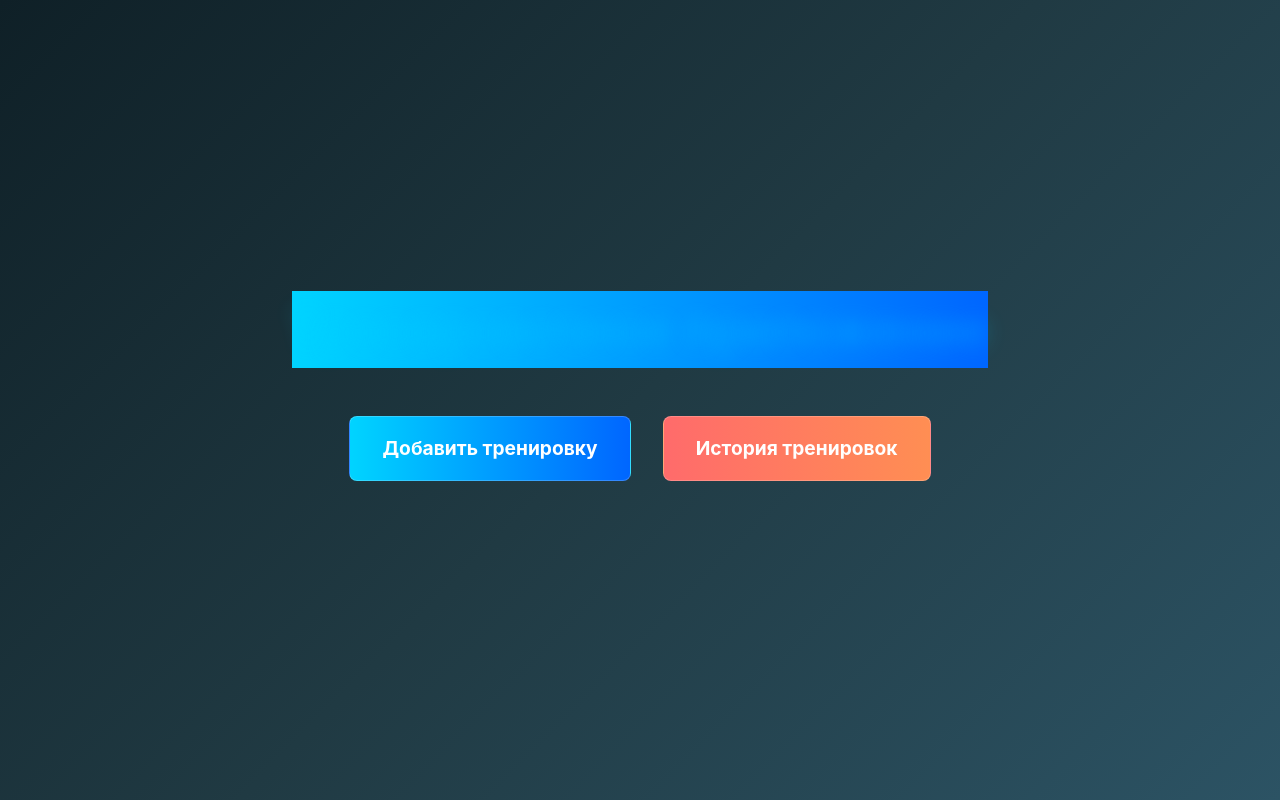
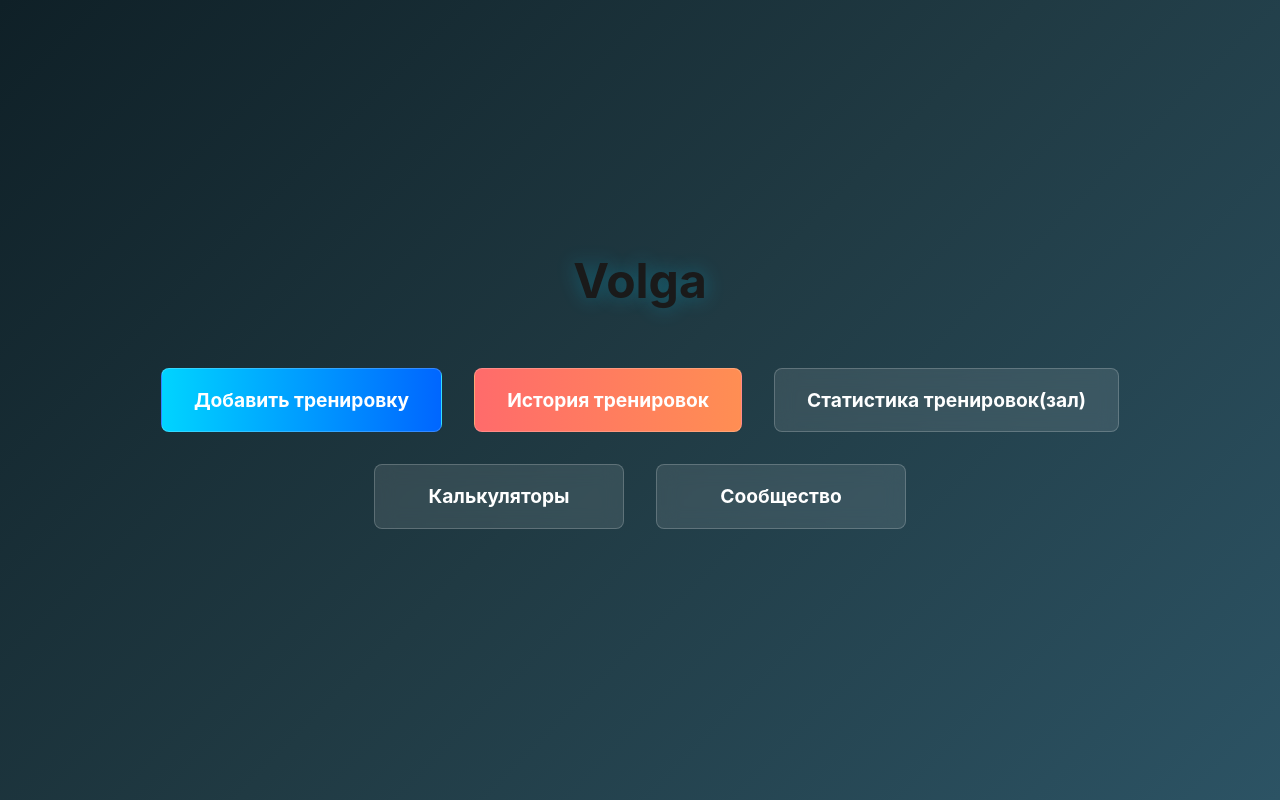
Before and after one commit to emarishkin/VolgaGym, a React (Vite) app: page / in a window 1280 px wide. Built offline with nearby package versions, Linux system fonts and the light colour scheme.

Commit message:
HomePage

```diff
--- a/src/pages/HomePage.tsx
+++ b/src/pages/HomePage.tsx
@@ -7,7 +7,7 @@ interface HomePageProps{}
 export const HomePage:FC<HomePageProps> = () => {
     return(
         <div className="home-page">
-            <h1>Тренировочное приложение</h1>
+            <h1>Volga</h1>
             <div className="buttons-container">
                 <Link to='/add-workout'>
                     Добавить тренировку
@@ -15,6 +15,15 @@ export const HomePage:FC<HomePageProps> = () => {
                 <Link to='/training-history'>
                     История тренировок
                 </Link>
+                <Link to='/training-history'>
+                    Статистика тренировок(зал)
+                </Link>
+                <Link to='/training-history'>
+                    Калькуляторы
+                </Link>
+                <Link to='/training-history'>
+                    Сообщество
+                </Link>
             </div>
         </div>
     )
--- a/src/styles/HomePage.css
+++ b/src/styles/HomePage.css
@@ -13,8 +13,6 @@
   font-size: 3rem;
   margin-bottom: 3rem;
   text-align: center;
-  background: linear-gradient(90deg, #00d4ff, #0066ff);
-  -webkit-text-fill-color: transparent;
   text-shadow: 0 0 20px rgba(0, 212, 255, 0.3);
 }
 
--- a/src/styles/TrainingHistoryPage.css
+++ b/src/styles/TrainingHistoryPage.css
@@ -11,8 +11,6 @@
   text-align: center;
   margin-bottom: 2rem;
   font-size: 2.5rem;
-  background: linear-gradient(90deg, #ff6b6b, #ff8e53);
-  -webkit-text-fill-color: transparent;
 }
 
 .history-page ul {
```
